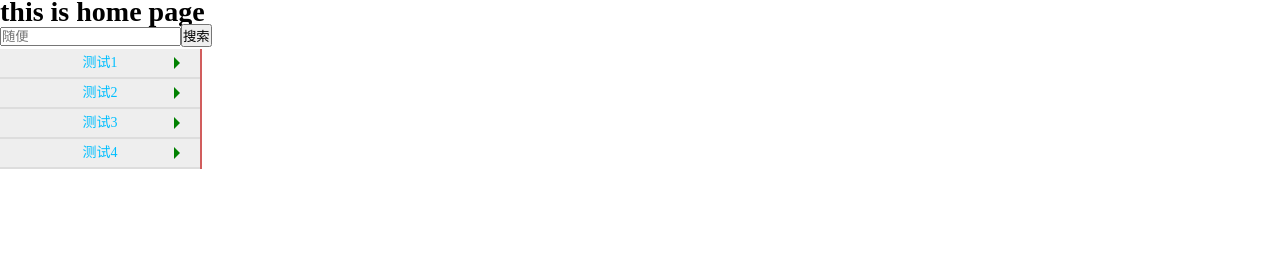
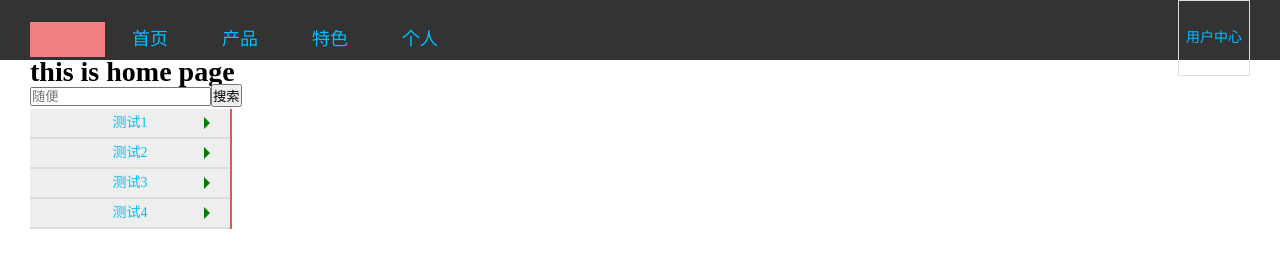
Before and after one commit to xenonflash/react-router, a React app: page / in a window 1280 px wide. Built offline with nearby package versions, Linux system fonts and the light colour scheme.

Commit message:
增加产品页面和响应相应样式和路由

```diff
--- a/index.html
+++ b/index.html
@@ -6,7 +6,9 @@
   <link rel="stylesheet" href="./build/css/index.css">
 </head>
 <body>
+  <div id='header'></div>
   <div id="app"></div>
+  <div id='footer'></div>
 <script src='./build/main.js'></script>
 </body>
 </html>
--- a/src/css/index.scss
+++ b/src/css/index.scss
@@ -33,7 +33,44 @@ a{
         color:#333;
     }
 }
+.container{
+    width:1220px;
+    margin: 0 auto;
+}
 
+#header{
+    height:60px;
+    line-height: 60px;
+    background: #333;
+    .brand{
+        display: inline-block;
+        vertical-align: middle;
+        width: 35px;
+        height: 35px;
+        padding: 0 20px;
+        background: lightcoral;
+    }
+    .nav-bar{
+        display: inline-block;
+        > li{
+            display: inline-block;
+            vertical-align: middle;
+            > a{
+                font-size: 18px;
+                display: inline-block;
+                padding: 0.5em 1.5em;
+            }
+        }
+    }
+    .user-center{
+        float:right;
+        display: inline-block;
+        vertical-align: middle;
+        border:1px solid #ddd;
+        font-size: 14px;
+        padding: 0.5em;
+    }
+}
 .aside{
     width:200px;
     height:100%;
@@ -69,3 +106,26 @@ a{
     }
 
 }
+.product-item{
+    float: left;
+    margin:15px;
+    width:25%;
+    border: 1px solid #ddd;
+    box-shadow: 0 0 10px 10px #ddd;
+    .product-img{
+        height:200px;
+        background: lightseagreen;
+    }
+    .product-info{
+        padding:10px;
+        height:80px;
+        text-align: center;
+        color: #666;
+        span{
+            color:darkred;
+            font-weight: bold;
+            font-size: 24px;
+        }
+    }
+
+}
--- /dev/null
+++ b/src/js/Products.js
@@ -0,0 +1,44 @@
+import React, {Component} from 'react';
+
+export default class Products extends Component{
+    constructor(props) {
+        super(props);
+        this.state = {
+            product: [],
+        };
+    }
+    componentWillMount() {
+        this.setState({
+            product: [
+                {id: 'asgfhd', name: '台灯', desc: 'assdafasfsdfsafsdf', price: 20},
+                {id: 'atryhg', name: '电扇', desc: 'assdafasfsdfsafsdf', price: 80},
+                {id: '5dfgdf', name: '房子', desc: 'assdafasfsdfsafsdf', price: 234},
+                {id: 'vcbhdf', name: '手机', desc: 'assdafasfsdfsafsdf', price: 32423},
+                {id: 'acxsds', name: '电脑', desc: 'assdafasfsdfsafsdf', price: 222},
+                {id: 'bdrdgd', name: '桌子', desc: 'assdafasfsdfsafsdf', price: 674},
+            ],
+        });
+    }
+    render() {
+        return (
+            <div className='container'>
+                <h1>这是产品页面</h1>
+                <hr/>
+                {
+                    this.state.product.map((item) => {
+                        return (
+                            <div className='product-item'>
+                                <div className="product-img"></div>
+                                <div className="product-info">
+                                    <h3 className="product-name">{item.name}</h3>
+                                    <p className="product-desc">{item.desc}</p>
+                                    <span>{item.price}</span>
+                                </div>
+                            </div>
+                        );
+                    })
+                }
+            </div>
+        );
+    }
+}
--- /dev/null
+++ b/src/js/component/Header.js
@@ -0,0 +1,26 @@
+import React, {Component} from 'react';
+import {Link} from 'react-router';
+
+class Header  extends Component {
+    render() {
+        return(
+            <div className="container">
+                <span className="brand"></span>
+                <ul className="nav-bar">
+                    <li>
+                        <a href="#/Products">首页</a>
+                        <a href="#">产品</a>
+                        <a href="#">特色</a>
+                        <a href="#">个人</a>
+                    </li>
+                </ul>
+                <div className="user-center">
+                    <a href="#">用户中心</a>
+                </div>
+            </div>
+        );
+    }
+}
+
+
+export default Header;
--- a/src/js/home.js
+++ b/src/js/home.js
@@ -1,8 +1,8 @@
 import React, {Component} from 'react';
-import Aside from './aside';
-import Search from './Search';
+import Aside from './component/aside';
+import Search from './component/Search';
 const asideData = [
-  {name: "测试1", dist: "/test1"},
+  {name: "测试1", dist: "/Products"},
   {name: "测试2", dist: "/test2"},
   {name: "测试3", dist: "/test3"},
   {name: "测试4", dist: "/test4"},
@@ -14,7 +14,7 @@ class Home extends Component{
   }
   render() {
     return (
-      <div>
+      <div className='container'>
         <h1>this is home page</h1>
         <Search placeholder="随便"/>
         <Aside asideData={asideData}/>
--- a/src/js/main.js
+++ b/src/js/main.js
@@ -1,15 +1,17 @@
 import React, {Component} from 'react';
 import ReactDOM from 'react-dom';
-import Search from './Search';
+import Search from './component/Search';
 import $ from 'jquery';
+import {Link, Router, route, hashHistory} from 'react-router';
 import Home from './home';
-import {Link, Router, route, hashHistory} from 'react-router';
+import Products from './Products';
+import Header from './component/Header';
 
-
+ReactDOM.render(<Header/>, document.getElementById('header'));
 ReactDOM.render(
   <Router history={hashHistory}>
-    <route path="/" component={Home}>
-    </route>
+    <route path="/" component={Home}></route>
+    <route path='/products' component={Products}></route>
   </Router>,
   document.getElementById('app')
 );
```
Also changed, not shown: build/css/index.css, src/js/component/Search.js (renamed from src/js/Search.js), src/js/component/aside.js (renamed from src/js/aside.js), 2 other files.
